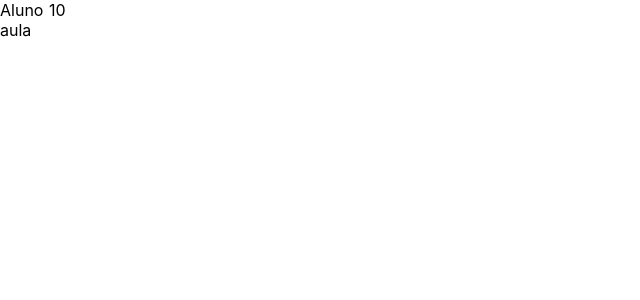
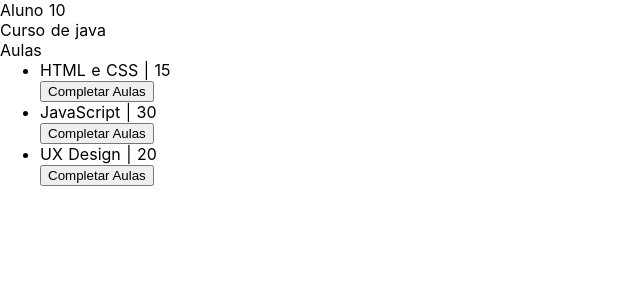
Before and after one commit to diogo-guimaraes/-vuex_teste_nuxt.js_parte_2, a Nuxt app: page / in a window 1280 px wide. Shown: the top 300 px of the page, without its empty margins (0-640 px from the left). Built offline with nearby package versions, Linux system fonts and the light colour scheme.

Commit message:
refactor(components): Curso
* add descrição e  component Aulas

```diff
--- a/components/Curso.vue
+++ b/components/Curso.vue
@@ -1,5 +1,9 @@
 <template>
-    <p>aula</p>
+
+    <div>
+        <p>Curso de java</p>
+        <Aulas/>
+    </div>
 </template>
 
 <script>
```
